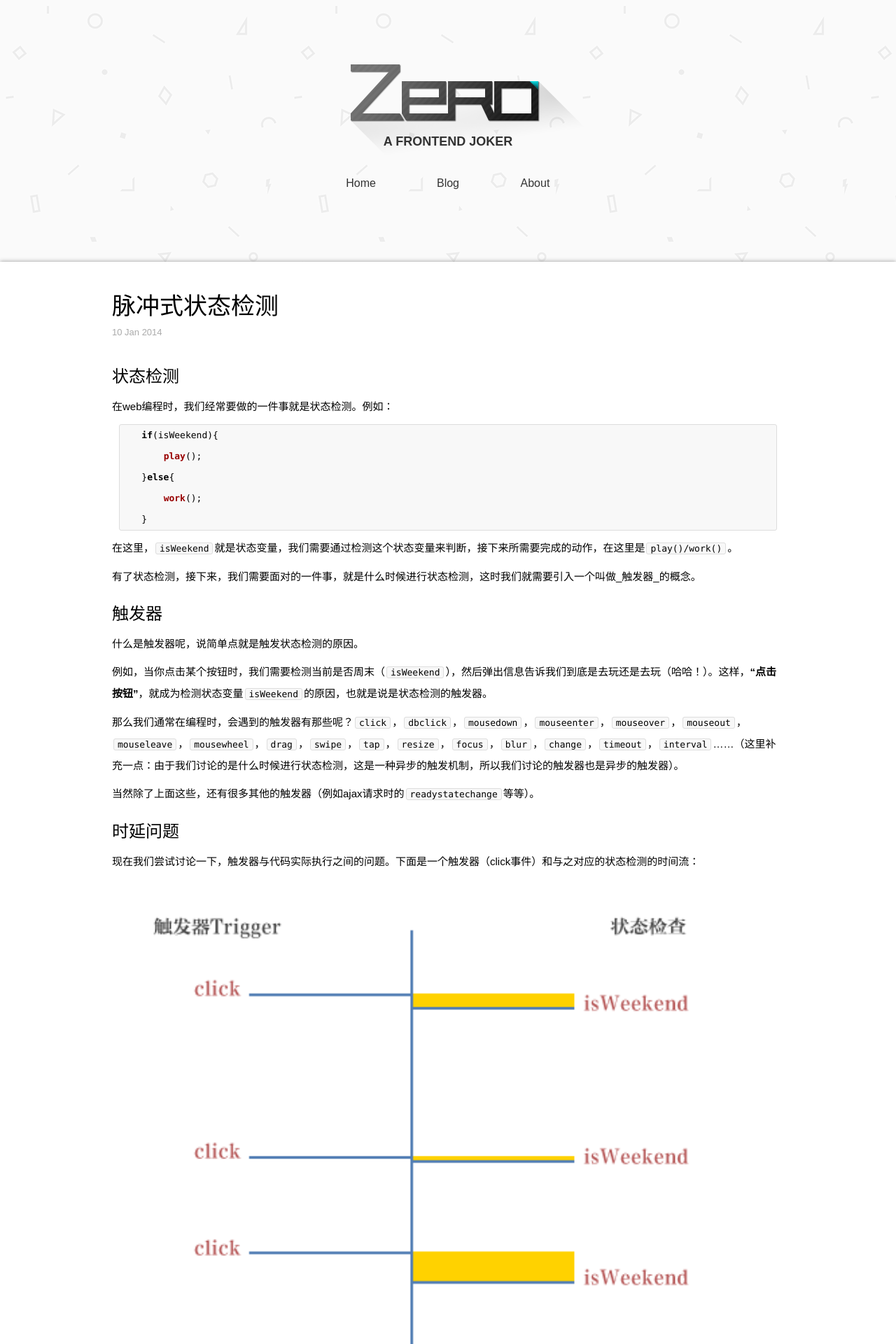
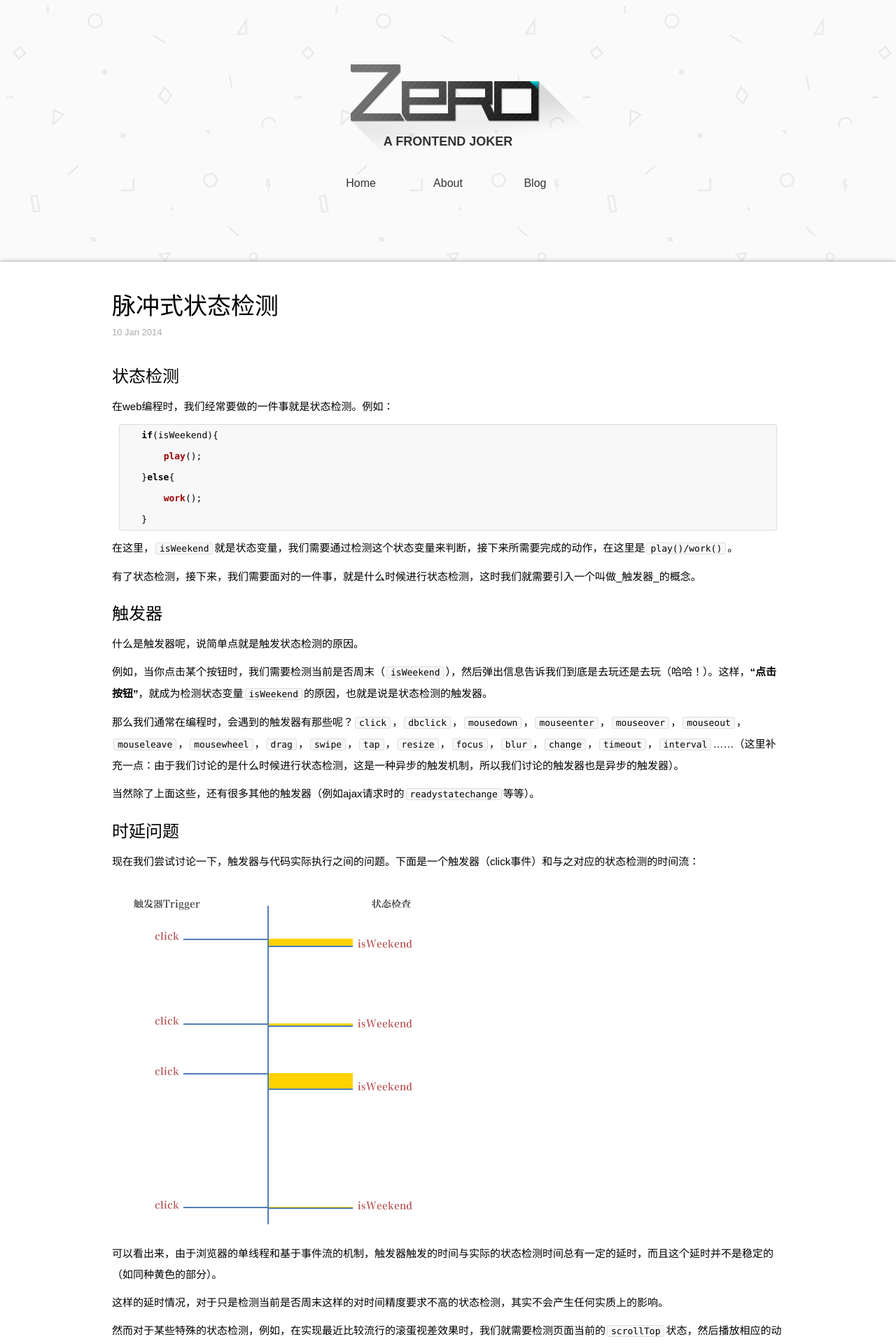
Before and after one commit to lizzz0523/lizzz0523.github.io, a Jekyll site: the page built from _posts/2014-01-10-function-pulse.md, in a window 1280 px wide. Shown: the top 1920 px of the page at 70% size. Built offline with Jekyll 4.4.1, drawn with Linux system fonts in a browser that asks for light colours; nearby versions of some CDN libraries; Markdown is read by kramdown in place of the engine named in the settings.

Commit message:
reorder main navigation and fix bug of style

```diff
--- a/_includes/header.html
+++ b/_includes/header.html
@@ -5,8 +5,8 @@
     <nav class="blog-nav">
         <ul>
             <li><a href="{{ site.url }}">Home</a></li>
+            <li><a href="{{ site.url }}about/">About</a></li>
             <li><a href="{{ site.url }}blog/" target="_blank">Blog</a></li>
-            <li><a href="{{ site.url }}about/">About</a></li>
         </ul>
     </nav>
 </header>
--- a/css/zero.css
+++ b/css/zero.css
@@ -6,12 +6,6 @@ body {
 
 a, a:hover {
     text-decoration: none;
-}
-
-img {
-    display: block;
-    width: 100%;
-    height: 100%;
 }
 
 .row, .cfx {
@@ -252,6 +246,12 @@ img {
     color: white;
 }
 
+.projects img {
+    display: block;
+    width: 100%;
+    height: 100%;
+}
+
 .projects ul {
     font-size: 0;
 }
```
